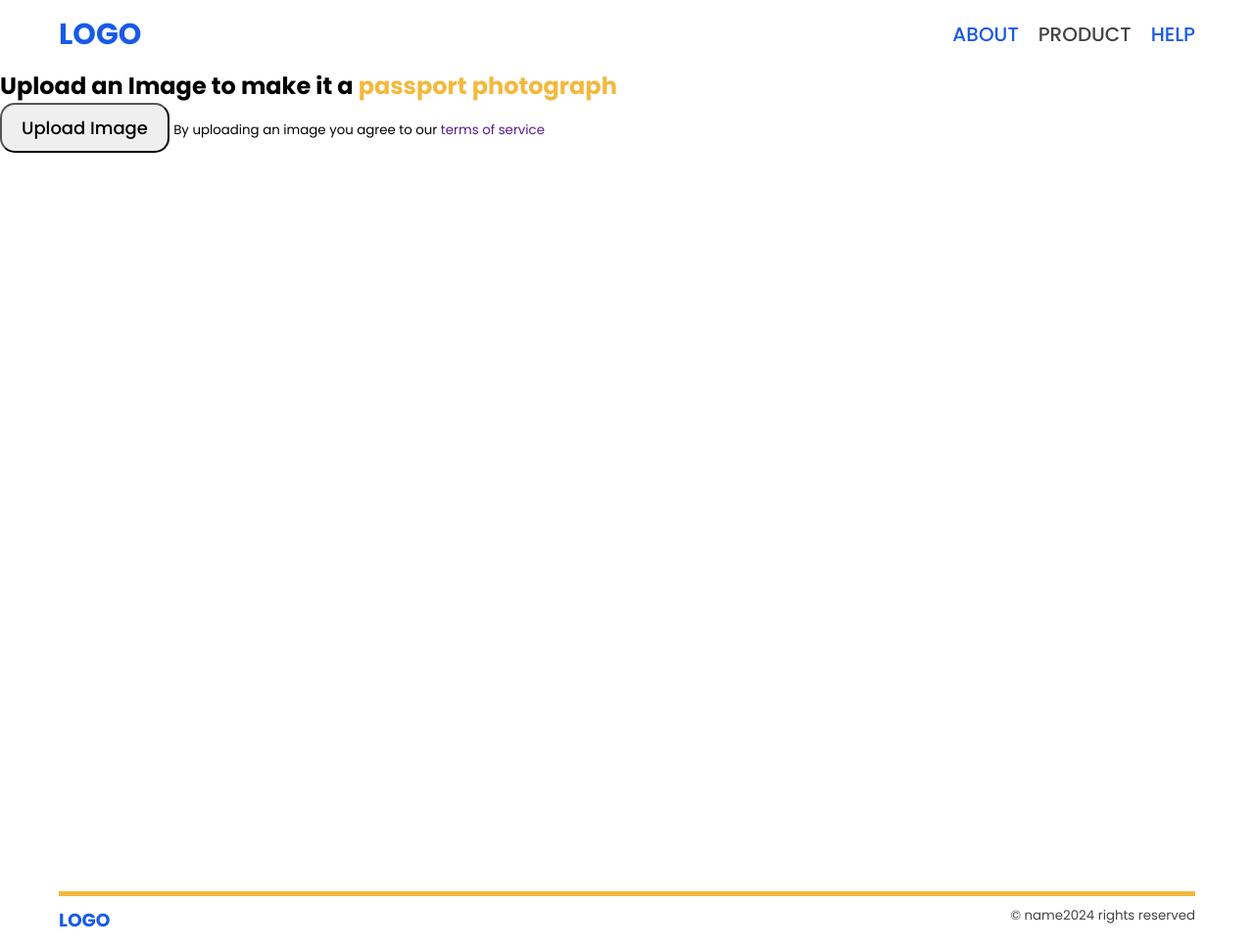
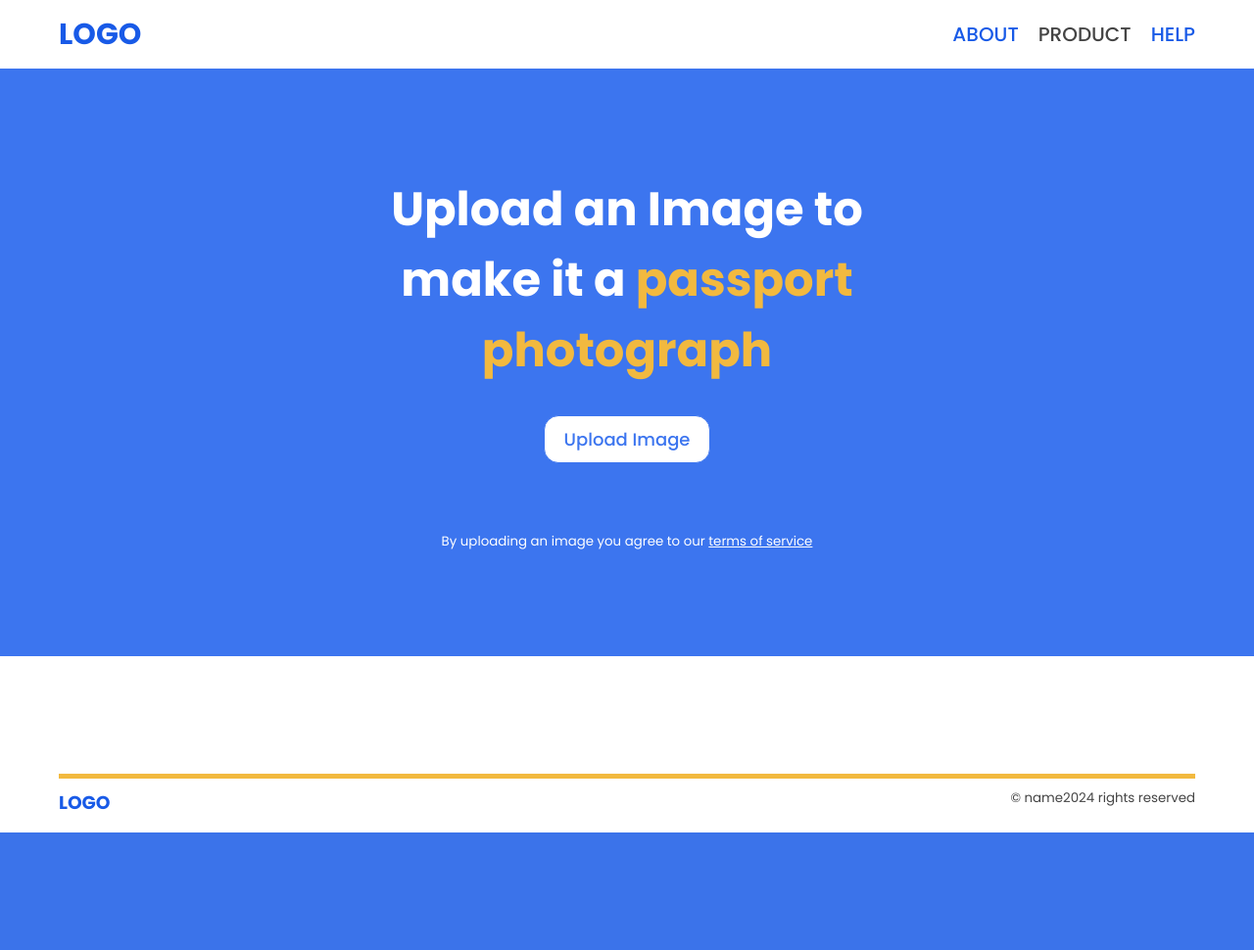
Before and after one commit to HarunaDev/saas-passport-maker, a Flask app: page /product in a window 1280 px wide. Shown: the whole page at 98% size. After the commit the page ends 850 px from the top, so only its background shows below. Run offline with Flask 3, Linux system fonts and the light colour scheme.

Commit message:
added styling for upload page and other utility styles

```diff
--- a/static/css/style.css
+++ b/static/css/style.css
@@ -1,5 +1,6 @@
 @import url('https://fonts.googleapis.com/css2?family=Poppins:ital,wght@0,100;0,200;0,300;0,400;0,500;0,600;0,700;0,800;0,900;1,100;1,200;1,300;1,400;1,500;1,600;1,700;1,800;1,900&display=swap');
 
+/* utility style */
 * {
     margin: 0;
     padding: 0;
@@ -10,7 +11,7 @@
 }
 
 body{
-    height: 100vh;
+    height: 85dvh;
 }
 
 :root {
@@ -21,7 +22,17 @@ body{
     --dark-blue: #185AE7;
     --global-padding: 10px 60px;
     --btn-padding: 10px 20px;
+    --banner-height: 600px;
+    --banner-text: 48px;
 }
+
+.cta-btn{
+    padding: var(--btn-padding);
+    border-radius: 15px;
+    font-size: 18px;
+    font-weight: 500;
+}
+/* utility style end */
 
 /* navBar styling */
 .nav-bar{
@@ -61,7 +72,6 @@ body{
 .nav-links li a{
     color: var(--dark-blue);
 }
-
 /* navBar styling end */
 
 /* mainWrapper styling */
@@ -71,18 +81,13 @@ body{
     min-height: 100%;
     min-width: 100%;
 }
+/* mainWrapper styling end */
 
-.cta-btn{
-    padding: var(--btn-padding);
-    border-radius: 15px;
-    font-size: 18px;
-    font-weight: 500;
-}
-
+/* Home Page */
 /* Home (Banner Section) */
 #banner {
     /* border: 1px solid red; */
-    height: 600px;
+    height: var(--banner-height);
     padding: var(--global-padding);
     display: flex;
     justify-content: space-evenly;
@@ -106,7 +111,7 @@ body{
 }
 
 #banner .banner-text{
-    font-size: 48px;
+    font-size: var(--banner-text);
     color: var(--text-dark);
 
 }
@@ -148,7 +153,43 @@ body{
     color: var(--primary-color);
 }
 /* Home Section end */
-/* mainWrapper styling end */
+/* Home Page end*/
+
+/* Upload Page */
+#upload {
+    height: var(--banner-height);
+    background-color: var(--primary-color);
+    display: flex;
+    justify-content: center;
+    align-items: center;
+    flex-direction: column;
+    gap: 30px;
+    padding: var(--global-padding);
+}
+
+#upload .upload-text{
+    font-size: var(--banner-text);
+    color: var(--text-light);
+    width: 50%;
+    text-align: center;
+}
+
+#upload .cta-btn{
+    background-color: var(--text-light);
+    border: 1px solid var(--primary-color);
+    color: var(--primary-color);
+    margin-bottom: 40px;
+}
+
+#upload .tc{
+    color: var(--text-light);
+}
+
+#upload .tc a{
+    color: var(--text-light);
+    text-decoration: underline;
+}
+/* Upload Page end */
 
 /* footer styling */
 .footer-section{
```
